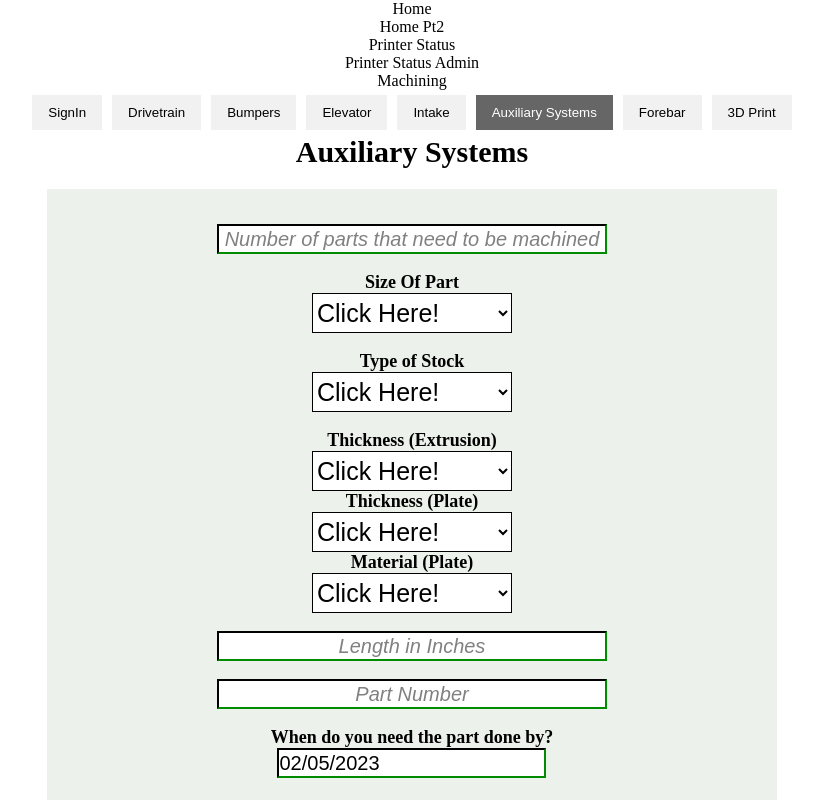
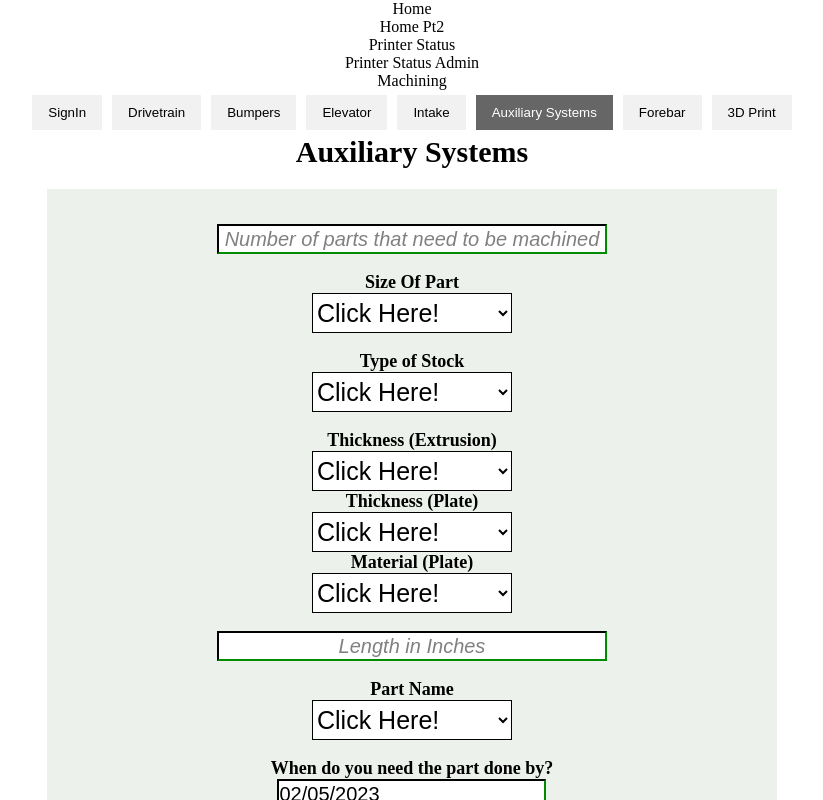
Before and after one commit to 4201VitruvianBots/VitruvianManufacturing, a React (Create React App) app in the folder Front-End/: page /HomePt2 in a window 1280 px wide. Both pictures are taken after a click on the button "Auxiliary Systems". Shown: the top 800 px of the page, without its empty margins (228-1051 px from the left). Built offline with nearby package versions, Linux system fonts and the light colour scheme.

Commit message:
Auxiliary Systems

```diff
--- a/Front-End/src/NewPartApp.js
+++ b/Front-End/src/NewPartApp.js
@@ -582,7 +582,12 @@ function AuxiliarySystems(props) {
                     <br></br>
                     <input type="text" id="LengthInInches" name="AuxiliarySystems_LengthInInches" placeholder="Length in Inches" className="text-input" required="required" />
                     <br></br>
-                    <input type="text" id="PartNumber" name="AuxiliarySystems_PartNumber" placeholder="Part Number" className="text-input" required="required" />
+                    <label className="Partame" htmlFor="PartName"><strong>Part Name </strong> </label>
+                    <select name="AS_PartName" id="PartName" defaultValue="" className="form-control" required >
+                        <option value="" className="Placeholder" disabled>Click Here!</option>
+                        <option value="4201-23-P-0514">4201-23-P-0514</option>
+                        <option value="4201-23-p-0515">4201-23-p-0515</option>
+                        </select>
                     <br></br>
                     <h4>When do you need the part done by?</h4>
                     <NewDate name="AuxiliarySystems_date" />
```
